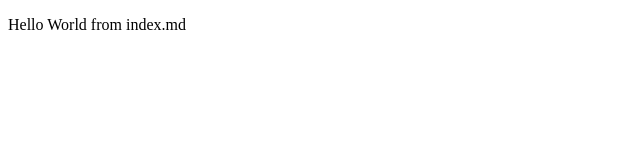
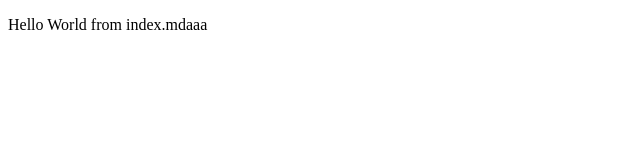
Before and after one commit to kcexn/kcexn-learn-gatsby-project-3, a Gatsby site: page / in a window 1280 px wide. Shown: the full height of the page, 0-640 px from the left. Built offline with nearby package versions, Linux system fonts and the light colour scheme; Gatsby itself is replaced by a stand-in of ours.

Commit message:
Tina commit

```diff
--- a/src/content/index.md
+++ b/src/content/index.md
@@ -1,4 +1,4 @@
 ---
 title: index.js
 ---
-Hello World from index.md
+Hello World from index.mdaaa
```
